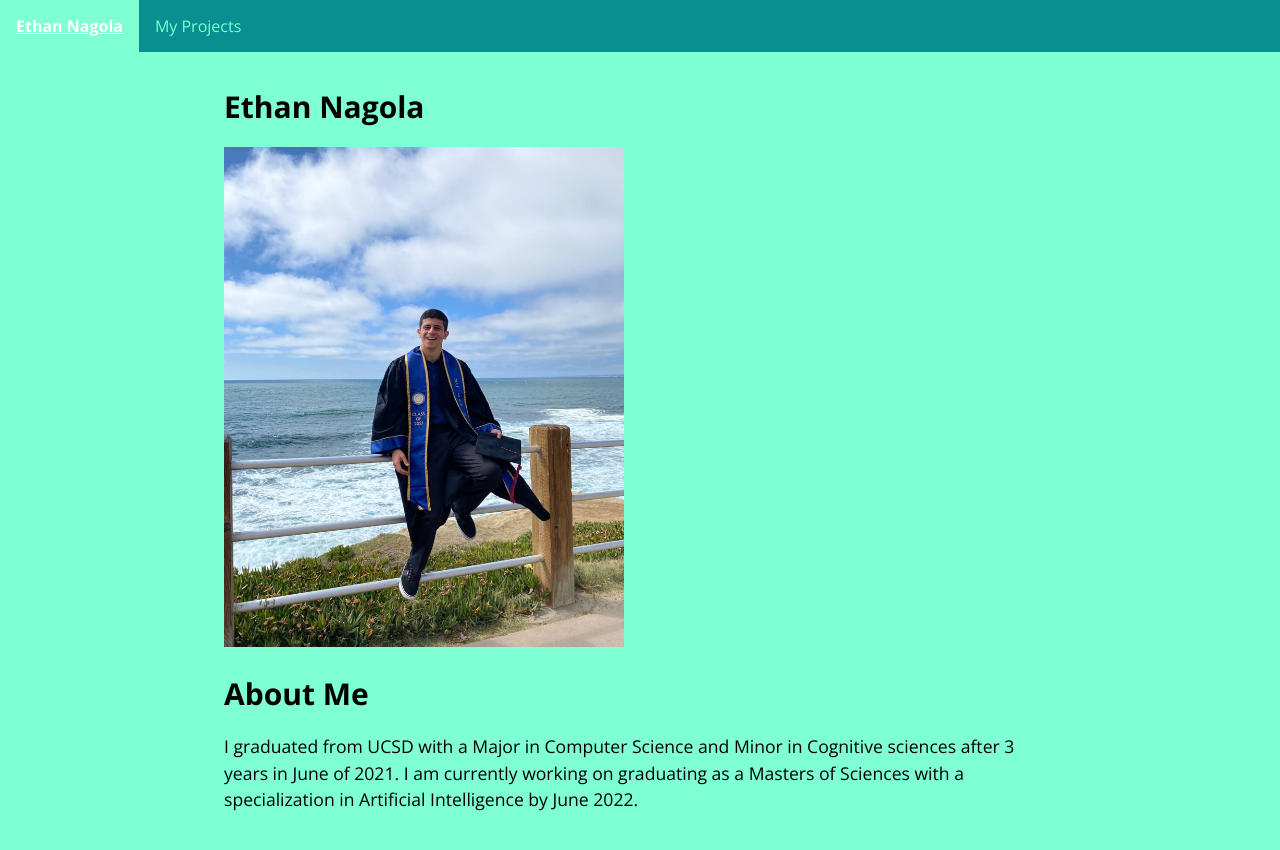
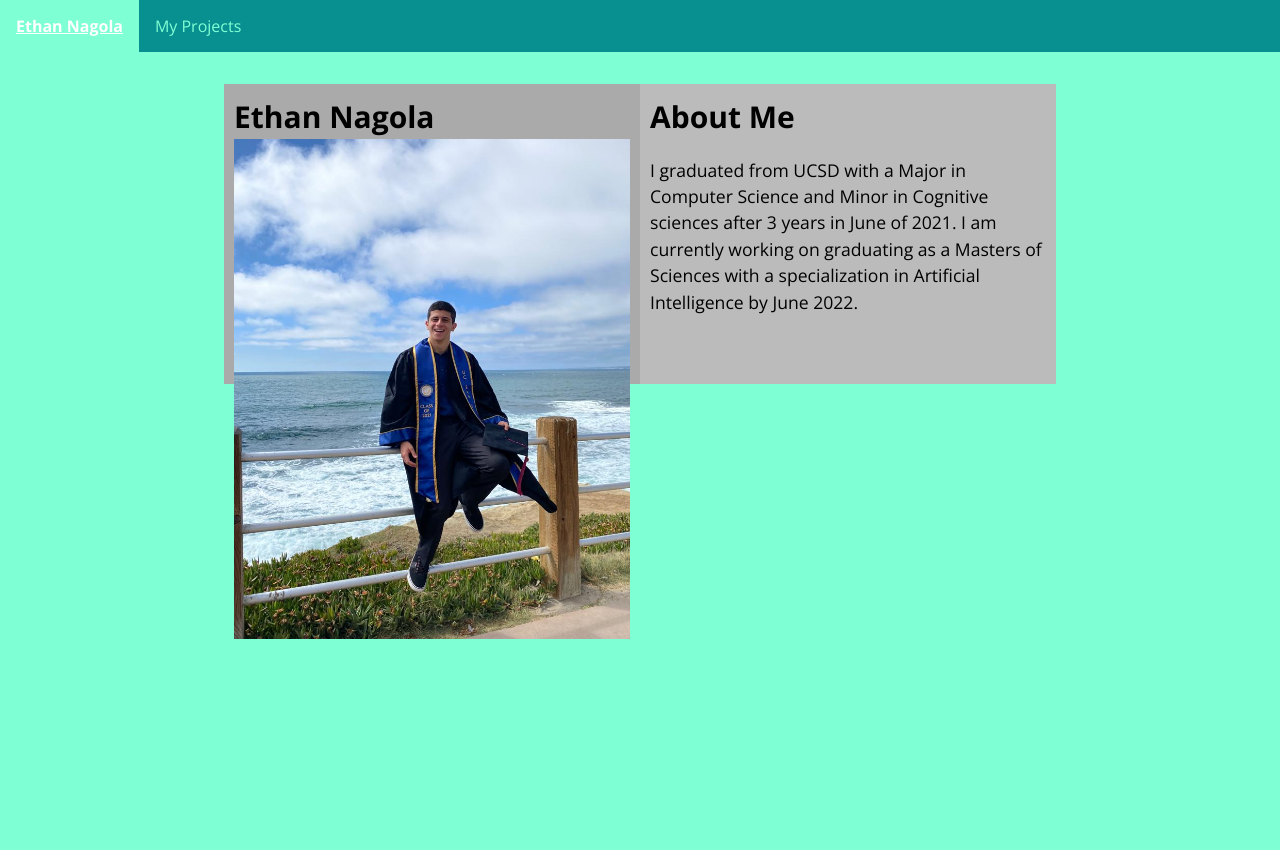
Before and after one commit to enagola/web, a Jekyll site: the page built from docs/ethan.md, in a window 1280 px wide. Shown: the top 850 px of the page. Built offline with Jekyll 4.4.1, drawn with Linux system fonts in a browser that asks for light colours.

Commit message:
Update ethan.md

```diff
--- a/docs/ethan.md
+++ b/docs/ethan.md
@@ -6,13 +6,20 @@ pageheader: page-header-about
 ---
 
 
- <b style="font-size:30px">Ethan Nagola</b>
 
- <img src="Photos/EthanPic.jpeg" width="400" height="500">
 
- <b style="font-size:30px">About Me</b>
 
- <p> I graduated from UCSD with a Major in Computer Science
-  and Minor in Cognitive sciences after 3 years in June of 2021.
-  I am currently working on graduating as a Masters of Sciences
-  with a specialization in Artificial Intelligence by June 2022.</p>
+<div class="row">
+  <div class="column" style="background-color:#aaa;">
+    <b style="font-size:30px">Ethan Nagola</b>
+    <img src="Photos/EthanPic.jpeg" width="400" height="500">
+  </div>
+  <div class="column" style="background-color:#bbb;">
+     <b style="font-size:30px">About Me</b>
+
+    <p> I graduated from UCSD with a Major in Computer Science
+     and Minor in Cognitive sciences after 3 years in June of 2021.
+     I am currently working on graduating as a Masters of Sciences
+     with a specialization in Artificial Intelligence by June 2022.</p>
+  </div>
+</div>
```
